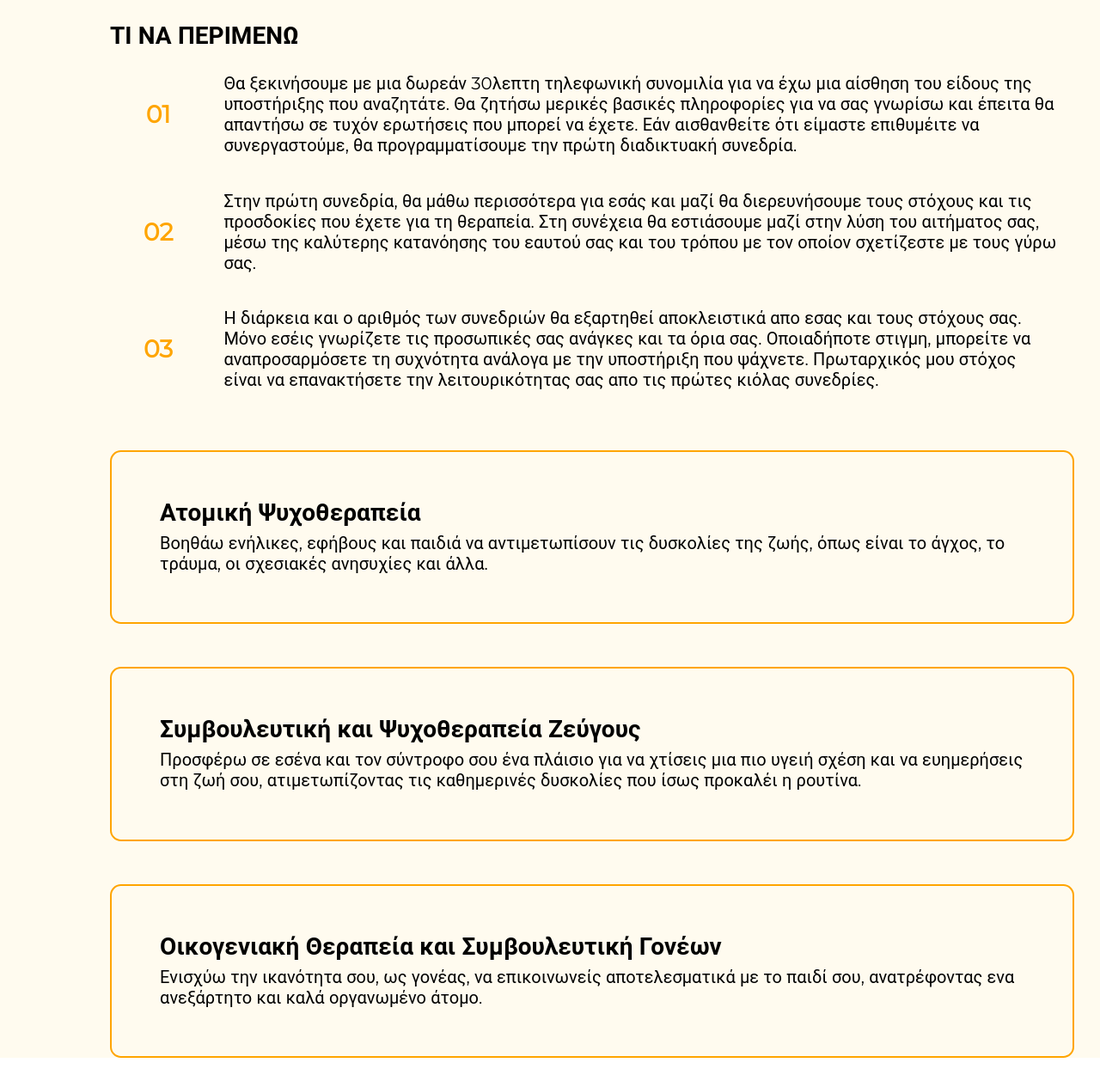
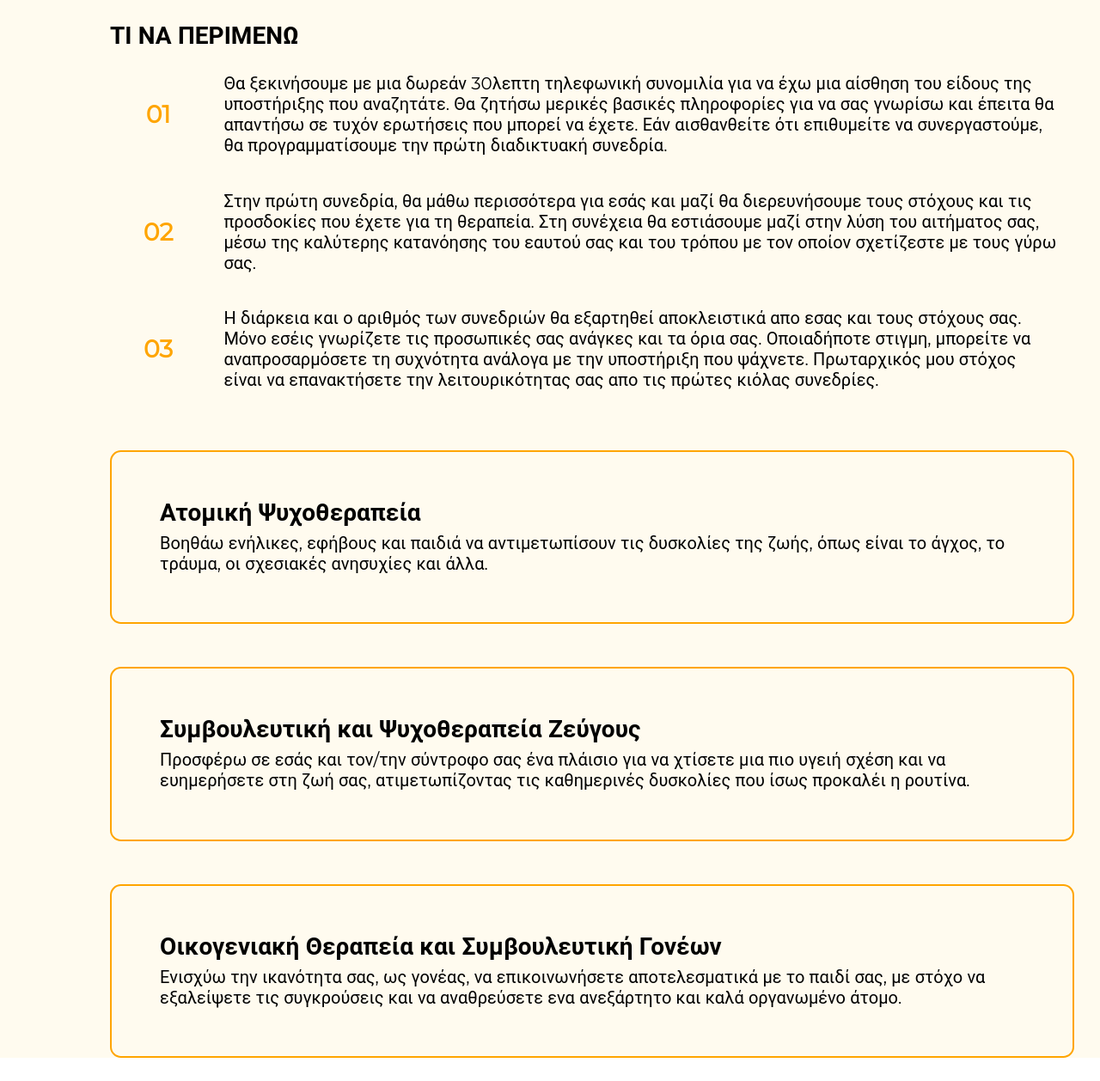
Before and after one commit to teogian/PSYCHOLOGY_website, a plain HTML site: page SERVICES/index.html in a window 1280 px wide. Shown: the part 1120-2378 px from the top of the page at 86% size. Drawn offline with Linux system fonts and the light colour scheme.

Commit message:
Change text in services and about section

```diff
--- a/SERVICES/index.html
+++ b/SERVICES/index.html
@@ -112,7 +112,7 @@
             <p>
               Θα ξεκινήσουμε με μια δωρεάν 30λεπτη τηλεφωνική συνομιλία για να έχω μια αίσθηση του είδους της υποστήριξης που αναζητάτε.
               Θα ζητήσω μερικές βασικές πληροφορίες για να σας γνωρίσω και έπειτα θα απαντήσω σε τυχόν ερωτήσεις που μπορεί να έχετε.
-              Εάν αισθανθείτε ότι είμαστε επιθυμέιτε να συνεργαστούμε, θα προγραμματίσουμε την πρώτη διαδικτυακή συνεδρία.
+              Εάν αισθανθείτε ότι επιθυμείτε να συνεργαστούμε, θα προγραμματίσουμε την πρώτη διαδικτυακή συνεδρία.
             </p>
           </div>
           <div class="step">
@@ -149,14 +149,14 @@
         <div class="product">
           <h3>Συμβουλευτική και Ψυχοθεραπεία Ζεύγους </h3>
           <p>
-            Προσφέρω σε εσένα και τον σύντροφο  σου ένα πλάισιο για να χτίσεις μια πιο υγειή σχέση και να ευημερήσεις στη ζωή σου,
+            Προσφέρω σε εσάς και τον/την σύντροφο σας ένα πλάισιο για να χτίσετε μια πιο υγειή σχέση και να ευημερήσετε στη ζωή σας,
             ατιμετωπίζοντας τις καθημερινές δυσκολίες που ίσως προκαλέι η ρουτίνα.
           </p>
         </div>
         <div class="product">
           <h3>Οικογενιακή Θεραπεία και Συμβουλευτική Γονέων </h3>
           <p>
-            Ενισχύω την ικανότητα σου, ως γονέας, να επικοινωνείς αποτελεσματικά με το παιδί σου, ανατρέφοντας ενα ανεξάρτητο και καλά οργανωμένο άτομο.
+            Ενισχύω την ικανότητα σας, ως γονέας, να επικοινωνήσετε αποτελεσματικά με το παιδί σας, με στόχο να εξαλείψετε τις συγκρούσεις και να αναθρεύσετε ενα ανεξάρτητο και καλά οργανωμένο άτομο.
           </p>
         </div>
    </div>
```
Also changed, not shown: ABOUT/index.html (+1 -1 lines).
